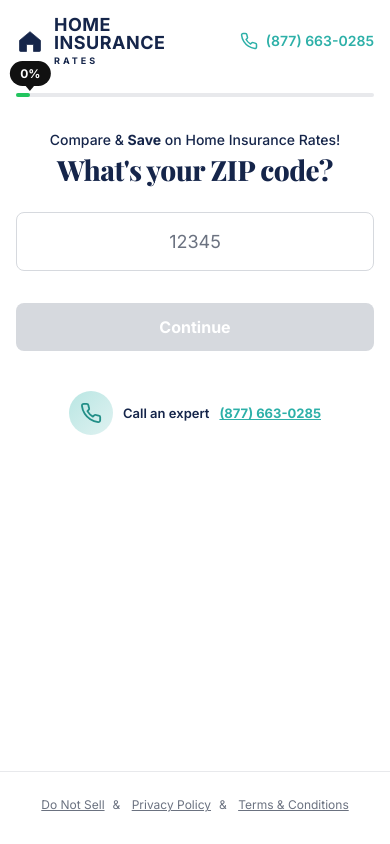
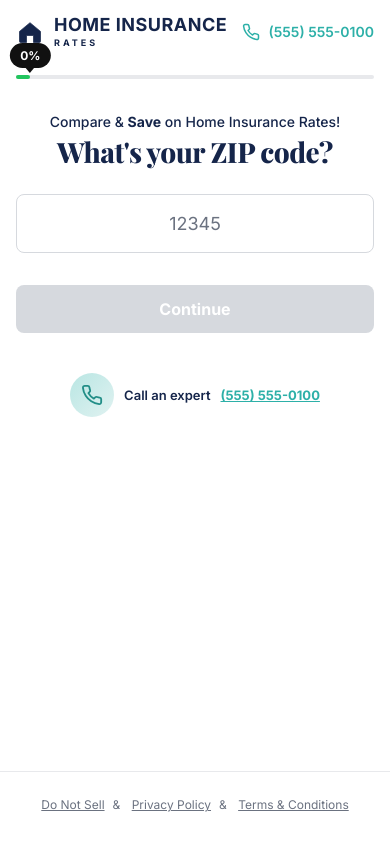
Before and after one commit to Ozbobo/HI_Dummy_Quiz, a plain HTML site: page index.html in a window 390 px wide. Drawn offline with nearby package versions, Linux system fonts and the light colour scheme.

Commit message:
Replace reference phone number with fictional 555-0100

```diff
--- a/index.html
+++ b/index.html
@@ -499,12 +499,12 @@
       </div>
     </div>
 
-    <a href="tel:8776630285" class="phone">
+    <a href="tel:5555550100" class="phone">
       <svg viewBox="0 0 24 24" fill="none" xmlns="http://www.w3.org/2000/svg">
         <path d="M22 16.92V20a2 2 0 01-2.18 2 19.86 19.86 0 01-8.63-3.07 19.5 19.5 0 01-6-6A19.86 19.86 0 012.12 4.18 2 2 0 014.11 2h3.08a2 2 0 012 1.72c.13.96.36 1.91.7 2.81a2 2 0 01-.45 2.11L8.09 10a16 16 0 006 6l1.36-1.35a2 2 0 012.11-.45c.9.34 1.85.57 2.81.7a2 2 0 011.72 2.02z"
               stroke="currentColor" stroke-width="2" stroke-linecap="round" stroke-linejoin="round"/>
       </svg>
-      <span>(877) 663-0285</span>
+      <span>(555) 555-0100</span>
     </a>
   </header>
 
@@ -523,7 +523,7 @@
         </svg>
       </div>
       <span class="label">Call an expert</span>
-      <a href="tel:8776630285" class="phone-link">(877) 663-0285</a>
+      <a href="tel:5555550100" class="phone-link">(555) 555-0100</a>
     </div>
   </main>
 
```
